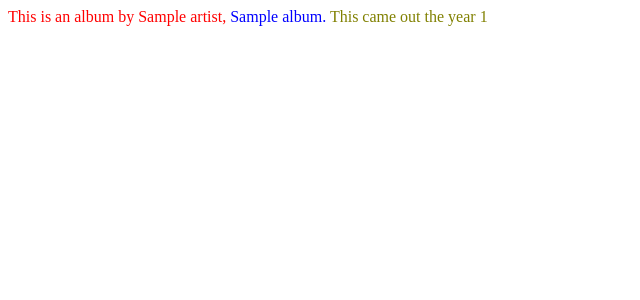
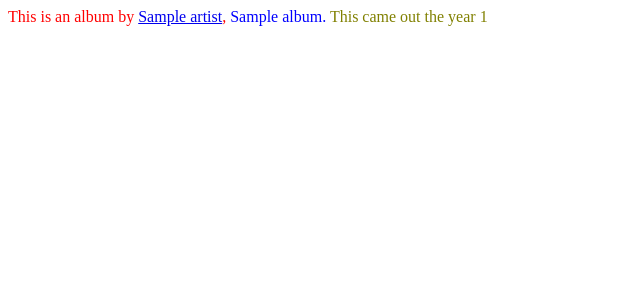
Before and after one commit to momentum-team-7/django-music-collab-GrantDM, a Django app: page / in a window 1280 px wide. Shown: the top 300 px of the page, without its empty margins (0-640 px from the left). Run offline with Django 3.2, Linux system fonts and the light colour scheme; tables that the repository leaves empty hold one stand-in row (values such as "Sample post").

Commit message:
can render artists genre on a seperate page, don't know how to make a CharList to put a few albums in

```diff
--- a/core/templates/album/post_album.html
+++ b/core/templates/album/post_album.html
@@ -11,7 +11,7 @@
 <body>
     {% for album in albums %}
         <p>
-        <span class="albumArtist">This is an album by {{ album.artist }}, </span>
+        <span class="albumArtist">This is an album by <a href="http://127.0.0.1:8000/artists">{{ album.artist }}</a>, </span>
         <span class="albumTitle">{{ album.title }}. </span>
         <span class="albumDate">This came out the year {{ album.release_date }}</span>
         <br>
--- a/core/urls.py
+++ b/core/urls.py
@@ -3,5 +3,5 @@ from . import views
 
 urlpatterns = [
     path('', views.album_list, name='album_list'),
-    path('', views.artist_list, name='artist_list'),
+    path('artists', views.artist_list, name='artist_list'),
 ]
```
